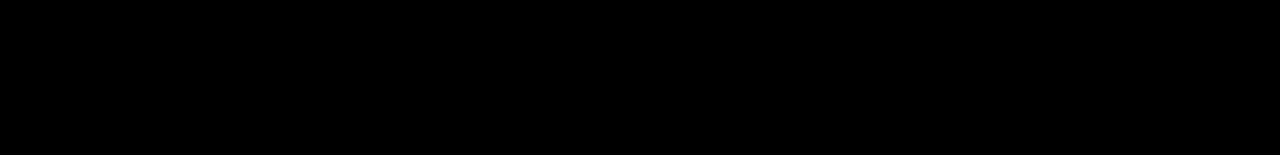
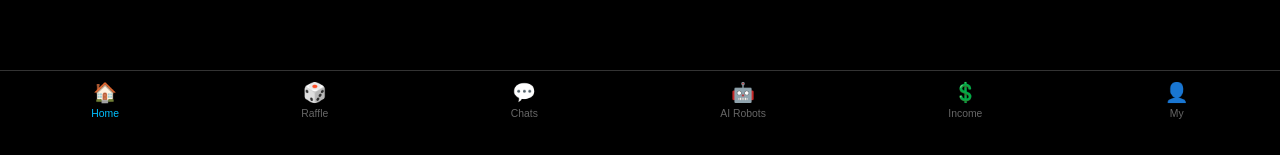
Before and after one commit to paercy32-eng/CortexBot, a Next.js app: page / in a window 1280 px wide. Shown: the part 681-836 px from the top of the page. Built offline with nearby package versions, Linux system fonts and the light colour scheme; no server answers; a web font is replaced by a local one.

Commit message:
Update layout.tsx

```diff
--- a/src/app/layout.tsx
+++ b/src/app/layout.tsx
@@ -1,6 +1,7 @@
 import type { Metadata } from "next";
 import { Inter, Playfair_Display } from "next/font/google";
-import "./globals.css"; // Make sure you have a globals.css file!
+import "./globals.css";
+import BottomNav from "@/components/BottomNav"; // Import the nav bar
 
 const inter = Inter({ subsets: ["latin"], variable: '--font-inter' });
 const playfair = Playfair_Display({ subsets: ["latin"], variable: '--font-playfair' });
@@ -17,8 +18,19 @@ export default function RootLayout({
 }>) {
   return (
     <html lang="en">
-      <body className={`${inter.variable} ${playfair.variable} bg-black text-white antialiased`}>
+      {/* Added paddingBottom so the nav bar doesn't hide the bottom of your pages */}
+      <body
+        className={`${inter.variable} ${playfair.variable}`}
+        style={{
+          backgroundColor: '#000',
+          color: '#fff',
+          margin: 0,
+          padding: 0,
+          paddingBottom: '80px'
+        }}
+      >
         {children}
+        <BottomNav />
       </body>
     </html>
   );
```
